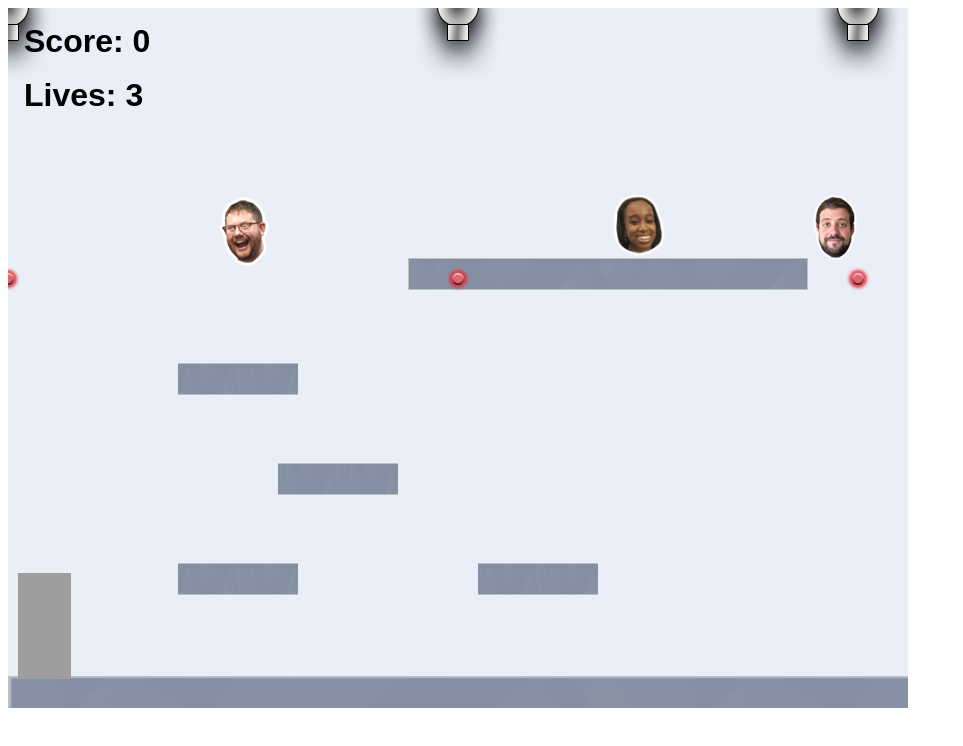
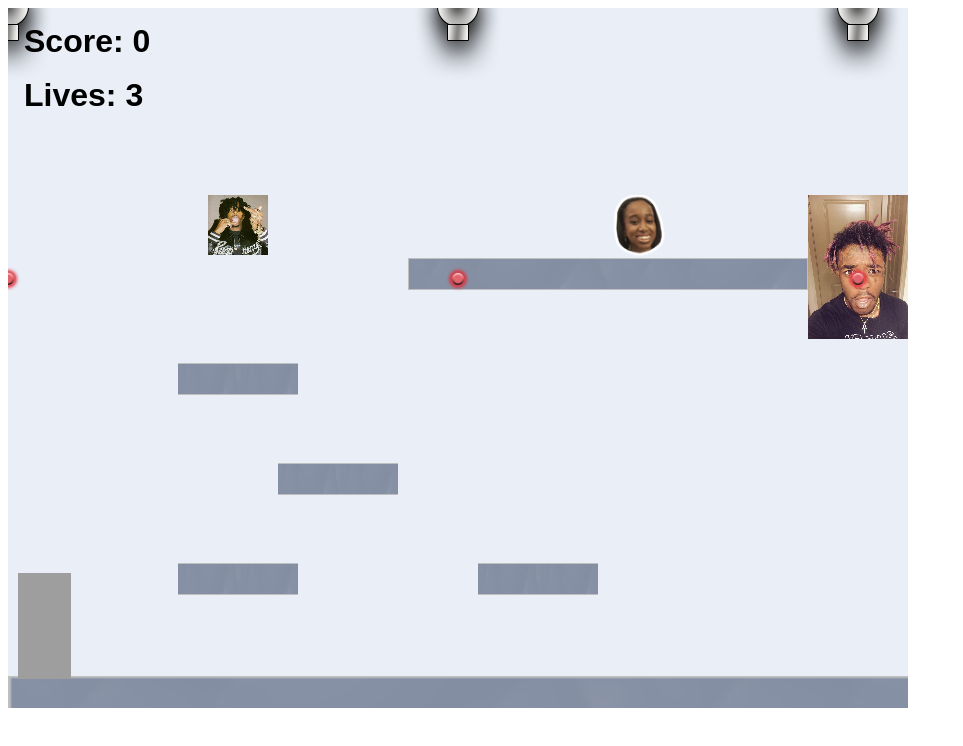
Before and after one commit to larenzeg/larenzeg, a website: page projects/platformer/index.html in a window 1280 px wide. Shown: the whole page, without its empty margins (0-963 px from the left). Drawn offline with Linux system fonts and the light colour scheme; animation ran at ten frames a second.

Commit message:
chnaged another image

```diff
--- a/projects/platformer/js/factory/collectable.js
+++ b/projects/platformer/js/factory/collectable.js
@@ -24,6 +24,14 @@
                 case 'kennedi':
                     collectable.scale.x = collectable.scale.y = 0.9;
                     break;
+                    case 'grace':
+                case 'carti':
+                    collectable.scale.x = collectable.scale.y = 0.12;
+                    break;
+                    //case 'grace':
+                        case 'liloozie':
+                            collectable.scale.x = collectable.scale.y = 0.12;
+                            break;
 
                 default:
                     // code
--- a/projects/platformer/js/factory/preload.js
+++ b/projects/platformer/js/factory/preload.js
@@ -9,10 +9,10 @@
         game.load.image('projectile', './asset/projectile.png');
         game.load.image('platform', './asset/platform.png');
         game.load.image('db', './asset/collectable/database.png');
-        game.load.image('steve', './asset/collectable/steve-head.png');
+        game.load.image('carti', './asset/collectable/carti-slatt.jpg');
         game.load.image('grace', './asset/collectable/grace-head.png');
         game.load.image('kennedi', './asset/collectable/kennedi-head.png');
-        game.load.image('max', './asset/collectable/max-head.png');
+        game.load.image('liloozie', './asset/collectable/lil-oozie.jpg');
         game.load.atlas('halle', './asset/halle/phaser-json-array/halle.png', './asset/halle/phaser-json-array/halle.json');
     };
 })(window);
--- a/projects/platformer/js/init/collectable.js
+++ b/projects/platformer/js/init/collectable.js
@@ -6,8 +6,8 @@
 
   let type = {
     db: { assetKey: "db", points: 10 },
-    max: { assetKey: "max", points: 20 },
-    steve: { assetKey: "steve", points: 30 },
+    liloozie: { assetKey: "liloozie", points: 20 },
+    carti: { assetKey: "carti", points: 30 },
     grace: { assetKey: "grace", points: 40 },
     kennedi: { assetKey: "kennedi", points: 50 },
   };
@@ -39,9 +39,9 @@
     // ALL YOUR CODE GOES BELOW HERE ///////////////////////////////////////
 
     // example:
-    createCollectable(type.steve, 200, 170, 6, 0.7);
+    createCollectable(type.carti, 200, 170, 6, 0.7);
     createCollectable(type.grace, 600, 170, 6, 0.7);
-    createCollectable(type.max, 800, 170, 6, 0.7);
+    createCollectable(type.liloozie, 800, 170, 6, 0.7);
 
     // ALL YOUR CODE GOES ABOVE HERE ///////////////////////////////////////
     ////////////////////////////////////////////////////////////////////////
```
Also changed, not shown: projects/bouncing-box/index.html (+2 -2 lines), projects/platformer/asset/collectable/carti-slatt.jpg (added), projects/platformer/asset/collectable/lil-oozie.jpg (added).
